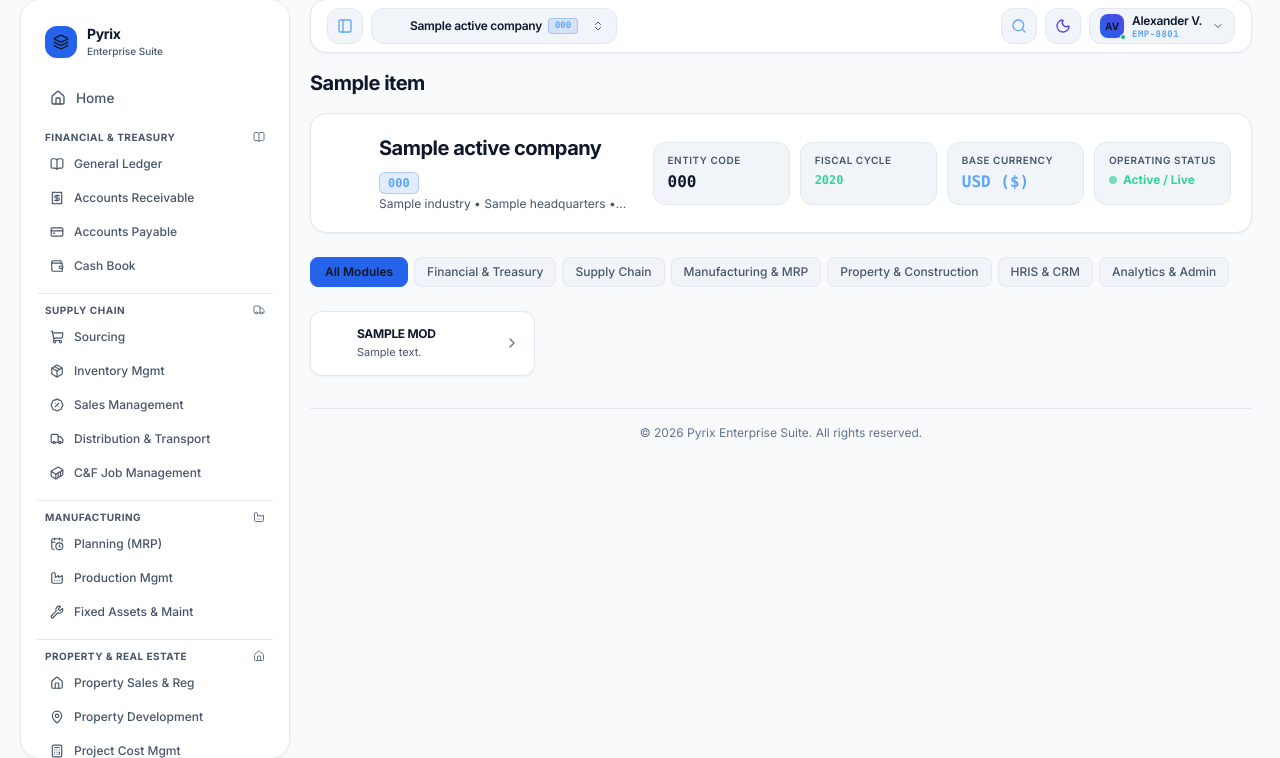
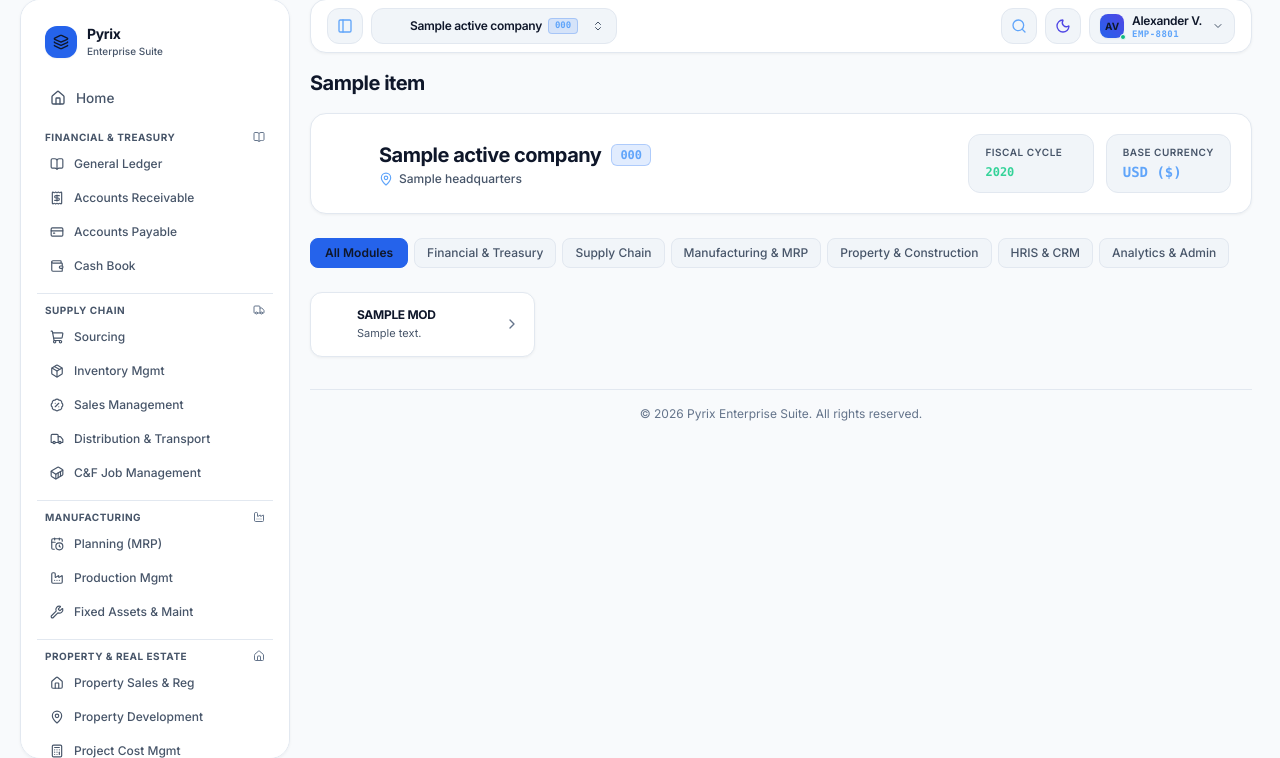
Before and after one commit to tsalmanrahman/pyrix, a Python web app: template app/templates/pages/dashboard.html in a window 1280 px wide. Shown: the part 21-779 px from the top of the page. Run offline with Jinja, Linux system fonts and the light colour scheme; the template is opened without the code that fills it: most values are stand-ins (such as "Sample title", 1, 10 or a date in 2020); some libraries are stand-ins or nearby versions.

Commit message:
Dashboard Company Sub Text Removed

```diff
--- a/app/templates/pages/dashboard.html
+++ b/app/templates/pages/dashboard.html
@@ -19,39 +19,25 @@
               {{ active_company.short_code }}
             </span>
           </div>
-          <p class="text-xs text-slate-400 truncate">
-            {{ active_company.industry if active_company and active_company.industry else 'Enterprise Operations' }} • {{ active_company.headquarters if active_company and active_company.headquarters else 'Main Facility' }} • {{ active_company.tagline if active_company and active_company.tagline else 'Multi-Entity ERP' }}
+          <p class="text-xs text-slate-300 font-medium flex items-center gap-1.5 mt-0.5">
+            <i data-lucide="map-pin" class="w-3.5 h-3.5 text-blue-400 shrink-0"></i>
+            <span>{{ active_company.headquarters if active_company and active_company.headquarters else 'Corporate Headquarters' }}</span>
           </p>
         </div>
       </div>
 
       <!-- Dynamic Company Operational Information Grid -->
-      <div class="grid grid-cols-2 sm:grid-cols-4 gap-2.5 shrink-0">
-        <!-- 1. Entity Code -->
-        <div class="px-3.5 py-2.5 rounded-xl bg-white/[0.02] border border-white/5">
-          <p class="text-[10px] font-semibold text-slate-400 uppercase tracking-wider">Entity Code</p>
-          <p class="text-base font-bold text-white mt-0.5 font-mono">{{ active_company.code }}</p>
-        </div>
-
-        <!-- 2. Fiscal Cycle -->
-        <div class="px-3.5 py-2.5 rounded-xl bg-white/[0.02] border border-white/5">
+      <div class="grid grid-cols-2 gap-3 shrink-0">
+        <!-- 1. Fiscal Cycle -->
+        <div class="px-4 py-2.5 rounded-xl bg-white/[0.02] border border-white/5 min-w-[110px]">
           <p class="text-[10px] font-semibold text-slate-400 uppercase tracking-wider">Fiscal Cycle</p>
           <p class="text-xs font-bold text-emerald-400 mt-1 font-mono">{{ active_company.fiscal_year }}</p>
         </div>
 
-        <!-- 3. Base Currency -->
-        <div class="px-3.5 py-2.5 rounded-xl bg-white/[0.02] border border-white/5">
+        <!-- 2. Base Currency -->
+        <div class="px-4 py-2.5 rounded-xl bg-white/[0.02] border border-white/5 min-w-[110px]">
           <p class="text-[10px] font-semibold text-slate-400 uppercase tracking-wider">Base Currency</p>
-          <p class="text-base font-bold text-blue-400 mt-0.5 font-mono">{{ active_company.currency }} ($)</p>
-        </div>
-
-        <!-- 4. Operating Status -->
-        <div class="px-3.5 py-2.5 rounded-xl bg-white/[0.02] border border-white/5">
-          <p class="text-[10px] font-semibold text-slate-400 uppercase tracking-wider">Operating Status</p>
-          <div class="flex items-center gap-1.5 mt-1">
-            <span class="w-2 h-2 rounded-full bg-emerald-400 animate-pulse"></span>
-            <span class="text-xs font-bold text-emerald-400">Active / Live</span>
-          </div>
+          <p class="text-sm font-bold text-blue-400 mt-0.5 font-mono">{{ active_company.currency }} ($)</p>
         </div>
       </div>
     </div>
```
Also changed, not shown: gitCommand.txt (added, +8 -0 lines).
